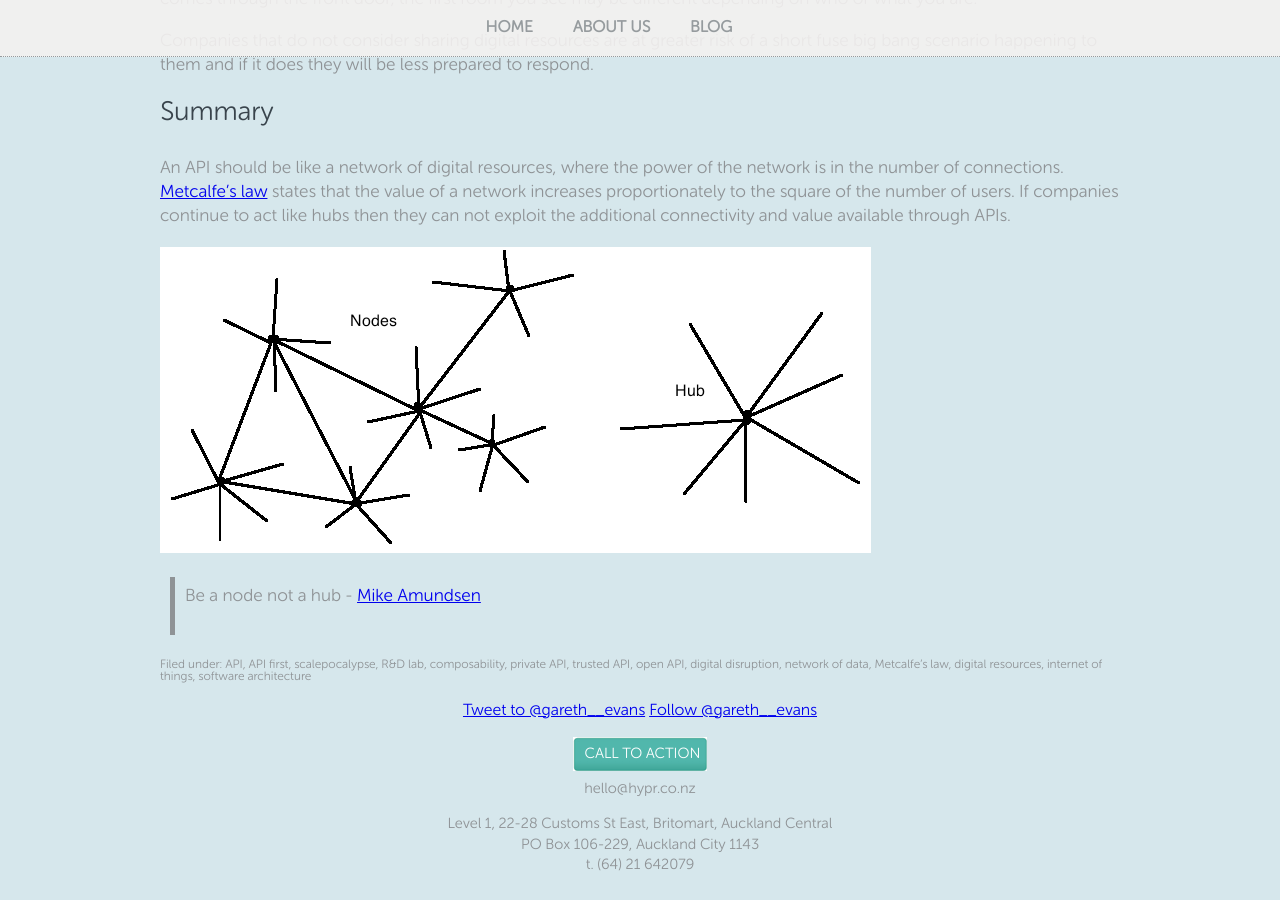
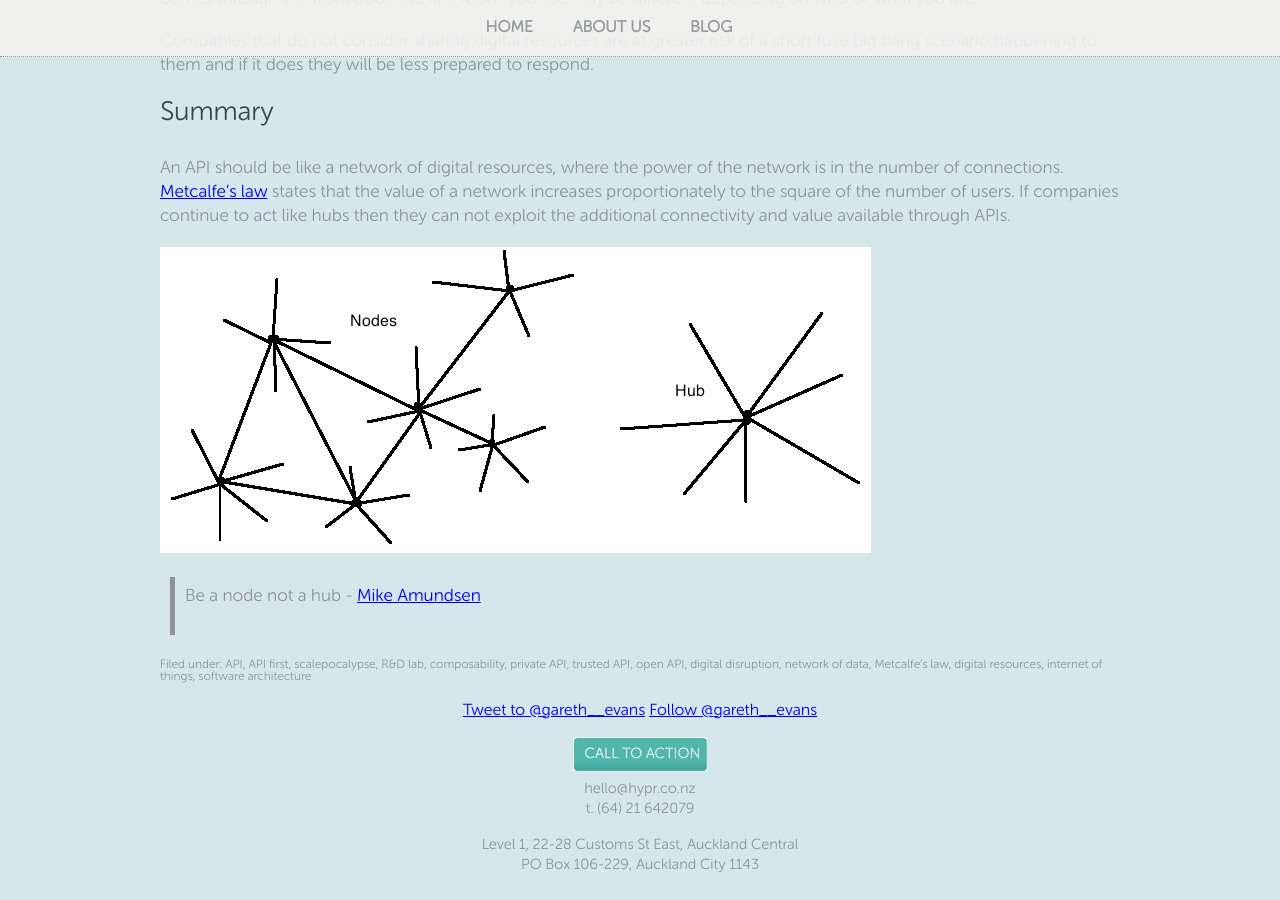
Before and after one commit to hyprnz/hyprnz.github.io, a Jekyll site: the page built from _posts/2015-03-17-why-you-need-an-api-first-strategy.md, in a window 1280 px wide and 900 px high, scrolled down 3021 px. Built offline with Jekyll 4.4.1, drawn with Linux system fonts in a browser that asks for light colours; some web fonts are replaced; comment, search, counter and statistics services are not loaded.

Commit message:
Organised images and added phone to schema

```diff
--- a/_includes/footer.html
+++ b/_includes/footer.html
@@ -1,14 +1,16 @@
 <div class="section_action">
     <div>
         <p><a href="mailto:hello@hypr.co.nz?Subject=Hello%20HYPR" class="button"><span><span>Call to action</span></span></a></p>
-        <p itemprop="email">hello@hypr.co.nz</p>
+        <p>
+            <span itemprop="email">hello@hypr.co.nz</span>
+            <br/><span itemprop="telephone">t. (64) 21 642079</span>
+        </p>
     </div>
     <div itemscope itemtype="http://schema.org/PostalAddress">
-        <p>Level 1, 22-28 Customs St East, Britomart, Auckland Central
+        <p>Level 1, 22-28 Customs St East, Auckland Central
             <br/><span itemprop="postOfficeBoxNumber">PO Box 106-229</span>,
                 <span itemprop="addressLocality">Auckland City</span>
                 <span itemprop="postalCode">1143</span>
-            <br/>t. (64) 21 642079
         </p>
     </div>
 </div>
--- a/_posts/2015-03-17-why-you-need-an-api-first-strategy.md
+++ b/_posts/2015-03-17-why-you-need-an-api-first-strategy.md
@@ -65,6 +65,6 @@ Companies that do not consider sharing digital resources are at greater risk of
 
 An API should be like a network of digital resources, where the power of the network is in the number of connections. [Metcalfe’s law](http://en.wikipedia.org/wiki/Metcalfe%27s_law) states that the value of a network increases proportionately to the square of the number of users. If companies continue to act like hubs then they can not exploit the additional connectivity and value available through APIs.
 
-![Growth of APIs]({{ site.url }}/assets/node-not-hub.png)
+![Interconnected nodes versus an isolated hub](/assets/20150317/node-not-hub.png)
 
 >Be a node not a hub - [Mike Amundsen](http://www.slideshare.net/rnewton/scale-freeap-is)
```
Also changed, not shown: other parts of _posts/2015-03-17-why-you-need-an-api-first-strategy.md (+1 -1 lines), assets/20150317/chart-of-web-api-growth-from-2005-through-2013-source-programmablewebcom-2-638.jpg (renamed from assets/chart-of-web-api-growth-from-2005-through-2013-source-programmablewebcom-2-638.jpg), assets/20150317/node-not-hub.png (renamed from assets/node-not-hub.png).
